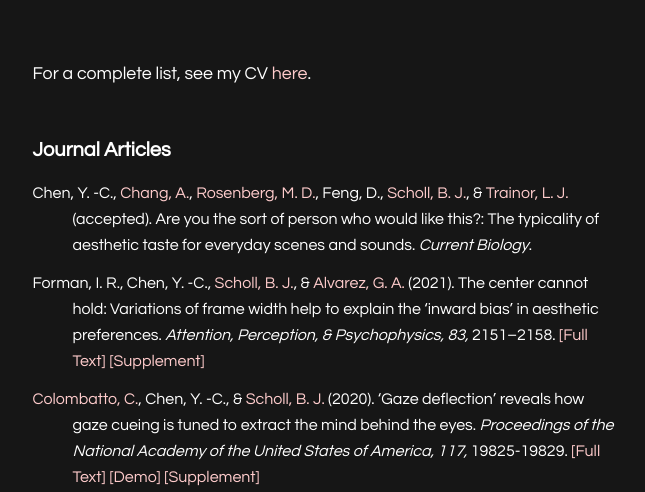
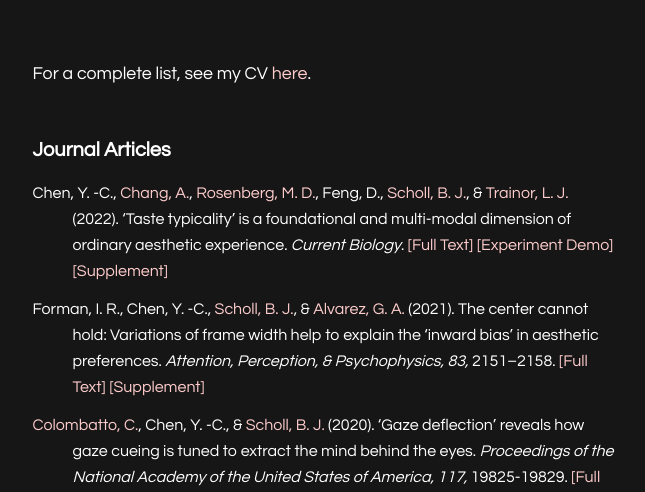
Before and after one commit to Yi-Chia-Chen/my-website, a plain HTML site: page Publications/index.html in a window 1280 px wide. Shown: the part 295-787 px from the top of the page, without its empty margins (315-960 px from the left). Drawn offline with nearby package versions, Linux system fonts and the light colour scheme; some icons are missing.

Commit message:
upload CB paper

```diff
--- a/Publications/index.html
+++ b/Publications/index.html
@@ -66,7 +66,7 @@
         <main class='text-box'>
             <p class='english-paragraph'><br/>For a complete list, see my CV <a href='../Files/Chen_CV.pdf' target='_blank'>here</a>.</p>
             <p class='section-title'>Journal Articles</p>
-            <p class='publications'>Chen, Y. -C., <a href='https://andrew-chang.org/' target='_blank' rel='noopener noreferrer'>Chang, A.</a>, <a href='https://cablab.uchicago.edu/people/' target='_blank' rel='noopener noreferrer'>Rosenberg, M. D.</a>, Feng, D., <a href='http://perception.yale.edu/Brian/' target='_blank' rel='noopener noreferrer'>Scholl, B. J.</a>, & <a href='https://experts.mcmaster.ca/display/ljt' target='_blank' rel='noopener noreferrer'>Trainor, L. J.</a> (accepted). Are you the sort of person who would like this?: The typicality of aesthetic taste for everyday scenes and sounds. <em>Current Biology</em>.</p>
+            <p class='publications'>Chen, Y. -C., <a href='https://andrew-chang.org/' target='_blank' rel='noopener noreferrer'>Chang, A.</a>, <a href='https://cablab.uchicago.edu/people/' target='_blank' rel='noopener noreferrer'>Rosenberg, M. D.</a>, Feng, D., <a href='http://perception.yale.edu/Brian/' target='_blank' rel='noopener noreferrer'>Scholl, B. J.</a>, & <a href='https://experts.mcmaster.ca/display/ljt' target='_blank' rel='noopener noreferrer'>Trainor, L. J.</a> (2022). ‘Taste typicality’ is a foundational and multi-modal dimension of ordinary aesthetic experience. <em>Current Biology</em>. <a href='..\Files\Papers\Chen_etal_2022_CB_crossmodelTasteTypicality.pdf' target='_blank'>[Full Text]</a> <a href='https://yi-chia-chen.github.io/taste-typicality-demo-expt/' target='_blank' rel='noopener noreferrer'>[Experiment Demo]</a> <a href='https://doi.org/10.17605/OSF.IO/T925Q' target='_blank' rel='noopener noreferrer'>[Supplement]</a></p>
             <p class='publications'>Forman, I. R., Chen, Y. -C., <a href='http://perception.yale.edu/Brian/' target='_blank' rel='noopener noreferrer'>Scholl, B. J.</a>, & <a href='https://scorsese.wjh.harvard.edu/George/' target='_blank' rel='noopener noreferrer'>Alvarez, G. A.</a> (2021). The center cannot hold: Variations of frame width help to explain the ‘inward bias’ in aesthetic preferences. <em>Attention, Perception, & Psychophysics, 83,</em> 2151–2158. <a href='../Files/Papers/Forman_Chen_etal_2021_AP&P_TheCenterCannotHold.pdf' target='_blank'>[Full Text]</a> <a href='https://doi.org/10.17605/OSF.IO/27VNP' target='_blank' rel='noopener noreferrer'>[Supplement]</a></p>
             <p class='publications'><a href='https://claracolombatto.com/' target='_blank' rel='noopener noreferrer'>Colombatto, C.</a>, Chen, Y. -C., & <a href='http://perception.yale.edu/Brian/' target='_blank' rel='noopener noreferrer'>Scholl, B. J.</a> (2020). ‘Gaze deflection’ reveals how gaze cueing is tuned to extract the mind behind the eyes. <em>Proceedings of the National Academy of the United States of America, 117,</em> 19825-19829. <a href='../Files/Papers/Colombatto_Chen_Scholl_2020_PNAS_gazeDeflection.pdf' target='_blank'>[Full Text]</a> <a href='http://perception.yale.edu/gaze-deflection/' target='_blank' rel='noopener noreferrer'>[Demo]</a> <a href='../Files/Papers/Colombatto_Chen_Scholl_2020_PNAS_gazeDeflection_suppl.zip'>[Supplement]</a></p>
             <p class='publications'>Yousif, S. R., Chen, Y. -C., & <a href='http://perception.yale.edu/Brian/' target='_blank' rel='noopener noreferrer'>Scholl, B. J.</a> (2020). Systematic angular biases in the representation of visual space. <em>Attention, Perception, & Psychophysics, 82,</em> 3124-3143. <a href='../Files/Papers/Yousif_Chen_Scholl_2020_AP&P_angularBiasesInVisualSpace.pdf' target='_blank'>[Full Text]</a></p>
```
Also changed, not shown: Demo/index.html (+1 -0 lines), index.html (+1 -1 lines), 2 other files.
